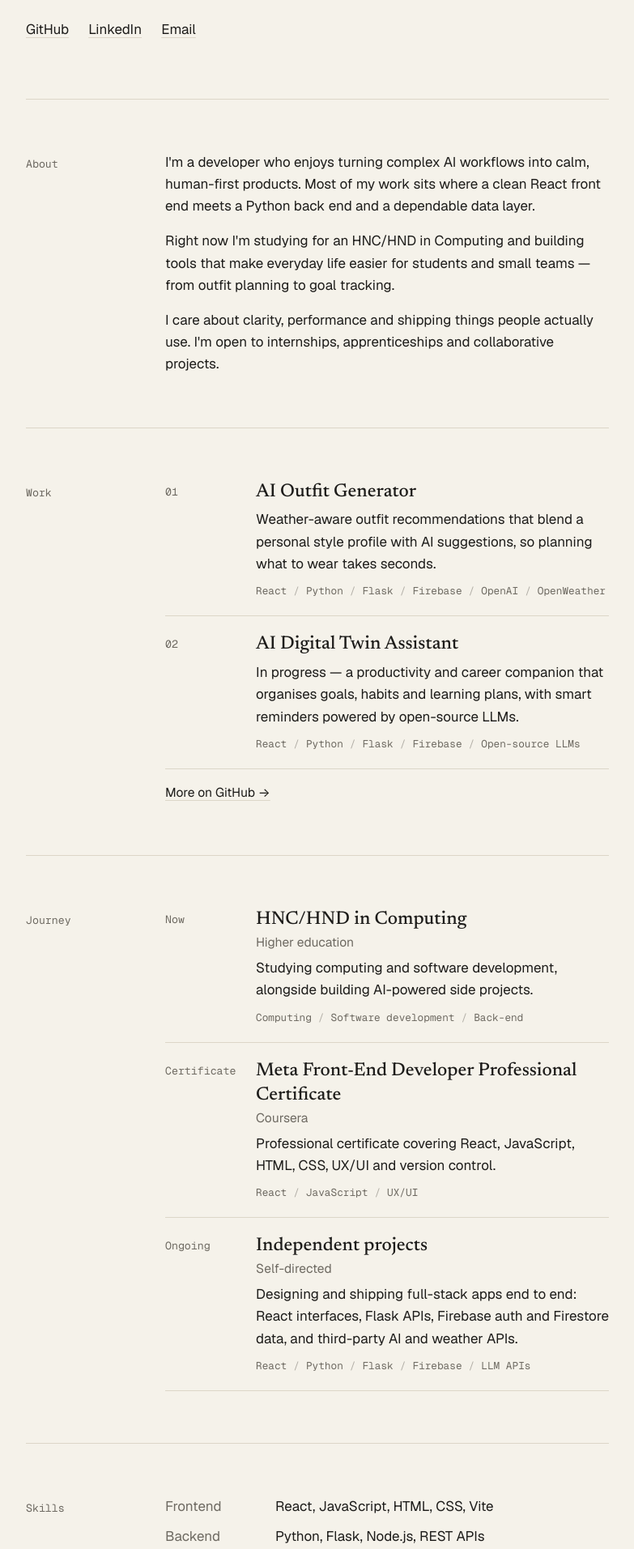
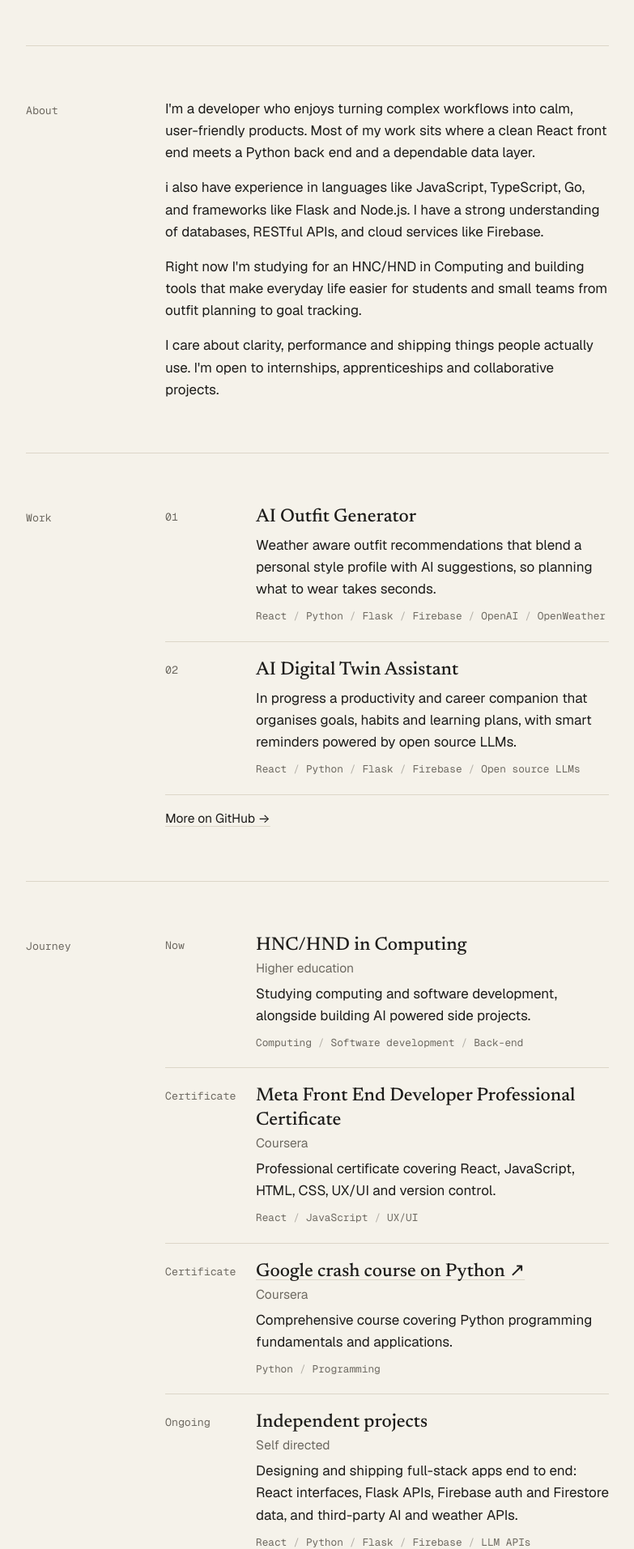
Before and after one commit to Cupidx0/porfolio2, a React (Vite) app in the folder porfolio/: page / in a window 1280 px wide. Shown: the part 527-2440 px from the top of the page at 81% size, without its empty margins (248-1031 px from the left). Built offline with nearby package versions, Linux system fonts and the light colour scheme.

Commit message:
refactor: update profile and about sections for clarity, add new Python course, and enhance skills list

```diff
--- a/porfolio/src/data/content.js
+++ b/porfolio/src/data/content.js
@@ -3,7 +3,7 @@
 export const profile = {
   name: 'Godwin Alamu',
   role: 'Back-End & Full-Stack Developer',
-  tagline: 'I build practical back ends and AI-powered web apps that feel simple to use.',
+  tagline: 'I build backend systems and full-stack applications.',
   location: 'London, UK',
   email: 'alamugodwin@gmail.com',
   socials: [
@@ -14,8 +14,9 @@ export const profile = {
 }
 
 export const about = [
-  "I'm a developer who enjoys turning complex AI workflows into calm, human-first products. Most of my work sits where a clean React front end meets a Python back end and a dependable data layer.",
-  "Right now I'm studying for an HNC/HND in Computing and building tools that make everyday life easier for students and small teams — from outfit planning to goal tracking.",
+  "I'm a developer who enjoys turning complex workflows into calm, user-friendly products. Most of my work sits where a clean React front end meets a Python back end and a dependable data layer.",
+  "i also have experience in languages like JavaScript, TypeScript, Go, and frameworks like Flask and Node.js. I have a strong understanding of databases, RESTful APIs, and cloud services like Firebase.",
+  "Right now I'm studying for an HNC/HND in Computing and building tools that make everyday life easier for students and small teams from outfit planning to goal tracking.",
   "I care about clarity, performance and shipping things people actually use. I'm open to internships, apprenticeships and collaborative projects.",
 ]
 
@@ -25,12 +26,12 @@ export const journey = [
     title: 'HNC/HND in Computing',
     org: 'Higher education',
     description:
-      'Studying computing and software development, alongside building AI-powered side projects.',
+      'Studying computing and software development, alongside building AI powered side projects.',
     tags: ['Computing', 'Software development', 'Back-end'],
   },
   {
     period: 'Certificate',
-    title: 'Meta Front-End Developer Professional Certificate',
+    title: 'Meta Front End Developer Professional Certificate',
     org: 'Coursera',
     description: 'Professional certificate covering React, JavaScript, HTML, CSS, UX/UI and version control.',
     tags: ['React', 'JavaScript', 'UX/UI'],
@@ -38,9 +39,18 @@ export const journey = [
     link: '',
   },
   {
+    period: 'Certificate',
+    title: 'Google crash course on Python',
+    org: 'Coursera',
+    description: 'Comprehensive course covering Python programming fundamentals and applications.',
+    tags: ['Python', 'Programming'],
+    // Paste the Coursera credential URL here to make the title a link.
+    link: 'https://www.coursera.org/account/accomplishments/verify/CIHI8462JWV1?utm_source=mobile&utm_medium=certificate&utm_content=cert_image&utm_campaign=pdf_header_button&utm_product=course',
+  },
+  {
     period: 'Ongoing',
     title: 'Independent projects',
-    org: 'Self-directed',
+    org: 'Self directed',
     description:
       'Designing and shipping full-stack apps end to end: React interfaces, Flask APIs, Firebase auth and Firestore data, and third-party AI and weather APIs.',
     tags: ['React', 'Python', 'Flask', 'Firebase', 'LLM APIs'],
@@ -52,7 +62,7 @@ export const projects = [
   {
     title: 'AI Outfit Generator',
     description:
-      'Weather-aware outfit recommendations that blend a personal style profile with AI suggestions, so planning what to wear takes seconds.',
+      'Weather aware outfit recommendations that blend a personal style profile with AI suggestions, so planning what to wear takes seconds.',
     stack: ['React', 'Python', 'Flask', 'Firebase', 'OpenAI', 'OpenWeather'],
     github: '',
     demo: '',
@@ -60,16 +70,16 @@ export const projects = [
   {
     title: 'AI Digital Twin Assistant',
     description:
-      'In progress — a productivity and career companion that organises goals, habits and learning plans, with smart reminders powered by open-source LLMs.',
-    stack: ['React', 'Python', 'Flask', 'Firebase', 'Open-source LLMs'],
+      'In progress a productivity and career companion that organises goals, habits and learning plans, with smart reminders powered by open source LLMs.',
+    stack: ['React', 'Python', 'Flask', 'Firebase', 'Open source LLMs'],
     github: '',
     demo: '',
   },
 ]
 
 export const skills = [
-  { title: 'Frontend', items: ['React', 'JavaScript', 'HTML', 'CSS', 'Vite'] },
-  { title: 'Backend', items: ['Python', 'Flask', 'Node.js', 'REST APIs'] },
-  { title: 'Data & Cloud', items: ['Firebase', 'Firestore', 'SQL'] },
+  { title: 'Frontend', items: ['React', 'JavaScript', 'TypeScript', 'HTML', 'CSS', 'Vite'] },
+  { title: 'Backend', items: ['Python', 'Flask', 'Go', 'Node.js', 'REST APIs'] },
+  { title: 'Data & Cloud', items: ['Firebase', 'Firestore','Supabase', 'SQL'] },
   { title: 'Tools', items: ['Git', 'GitHub', 'ESLint'] },
 ]
```
